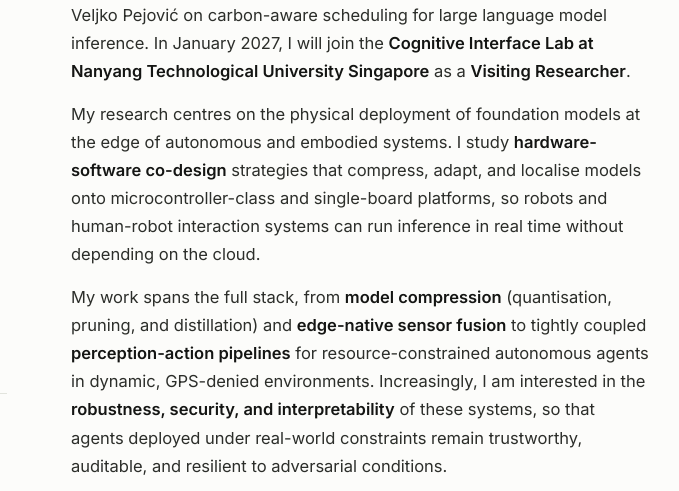
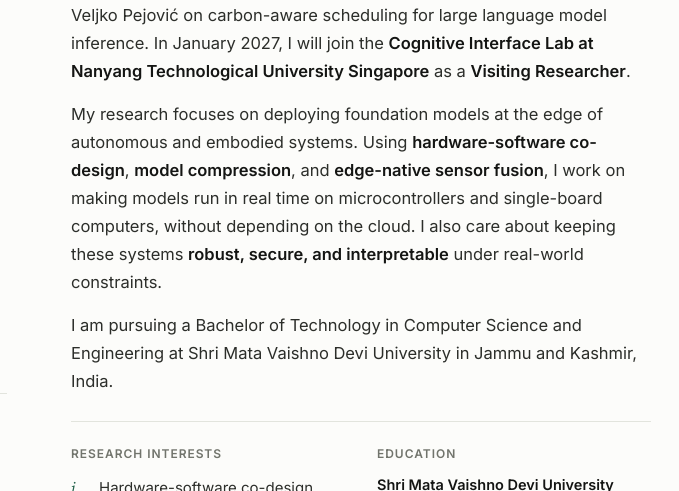
Before and after one commit to aryavsparihar/aryavsparihar.github.io, a plain HTML site: page index.html in a window 1280 px wide. Shown: the part 250-741 px from the top of the page, 461-1140 px from the left. Drawn offline with Linux system fonts and the light colour scheme.

Commit message:
Tighten About to three paragraphs

```diff
--- a/index.html
+++ b/index.html
@@ -75,18 +75,11 @@
               Researcher</strong>.
             </p>
             <p>
-              My research centres on the physical deployment of foundation models at the edge of autonomous and
-              embodied systems. I study <strong>hardware-software co-design</strong> strategies that compress,
-              adapt, and localise models onto microcontroller-class and single-board platforms, so robots and
-              human-robot interaction systems can run inference in real time without depending on the cloud.
-            </p>
-            <p>
-              My work spans the full stack, from <strong>model compression</strong> (quantisation, pruning, and
-              distillation) and <strong>edge-native sensor fusion</strong> to tightly coupled
-              <strong>perception-action pipelines</strong> for resource-constrained autonomous agents in dynamic,
-              GPS-denied environments. Increasingly, I am interested in the <strong>robustness, security, and
-              interpretability</strong> of these systems, so that agents deployed under real-world constraints
-              remain trustworthy, auditable, and resilient to adversarial conditions.
+              My research focuses on deploying foundation models at the edge of autonomous and embodied systems.
+              Using <strong>hardware-software co-design</strong>, <strong>model compression</strong>, and
+              <strong>edge-native sensor fusion</strong>, I work on making models run in real time on
+              microcontrollers and single-board computers, without depending on the cloud. I also care about
+              keeping these systems <strong>robust, secure, and interpretable</strong> under real-world constraints.
             </p>
             <p>
               I am pursuing a Bachelor of Technology in Computer Science and Engineering at Shri Mata Vaishno Devi
```
